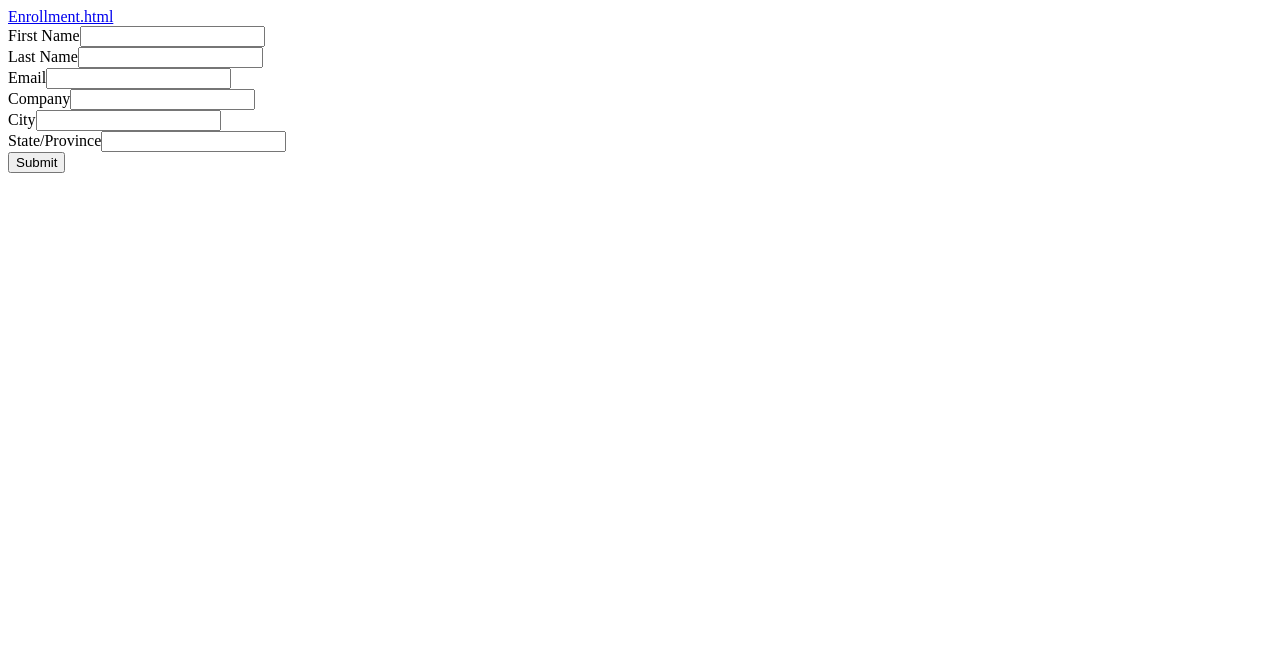
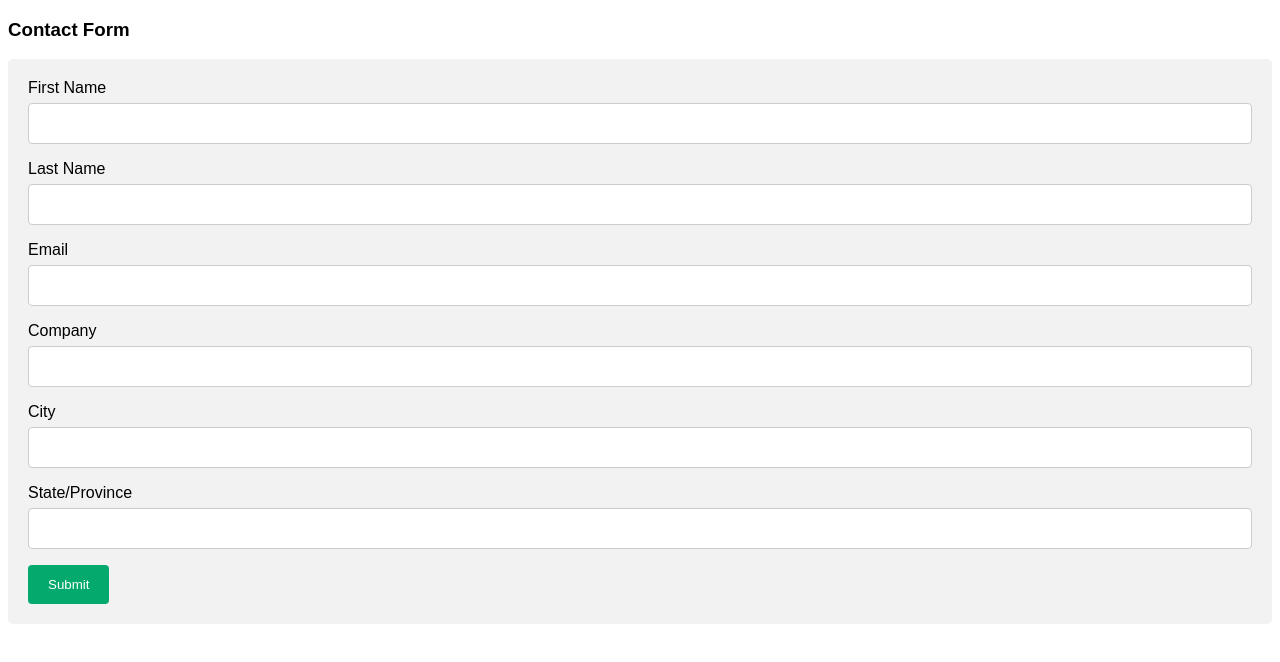
Before and after one commit to qreceperen/SalesForce_Codes-and-Notes, a plain HTML site: page index.html in a window 1280 px wide. Drawn offline with Linux system fonts and the light colour scheme.

Commit message:
Update index.html

```diff
--- a/index.html
+++ b/index.html
@@ -1,15 +1,48 @@
 <!DOCTYPE html>
-<html lang="en">
+<html>
 <head>
-  <meta charset="UTF-8">
-  <meta http-equiv="X-UA-Compatible" content="IE=edge">
-  <meta name="viewport" content="width=device-width, initial-scale=1.0">
-  <title>Document</title>
+<meta name="viewport" content="width=device-width, initial-scale=1">
+<style>
+body {font-family: Arial, Helvetica, sans-serif;}
+* {box-sizing: border-box;}
+
+input[type=text], select, textarea {
+  width: 100%;
+  padding: 12px;
+  border: 1px solid #ccc;
+  border-radius: 4px;
+  box-sizing: border-box;
+  margin-top: 6px;
+  margin-bottom: 16px;
+  resize: vertical;
+}
+
+input[type=submit] {
+  background-color: #04AA6D;
+  color: white;
+  padding: 12px 20px;
+  border: none;
+  border-radius: 4px;
+  cursor: pointer;
+}
+
+input[type=submit]:hover {
+  background-color: #45a049;
+}
+
+.container {
+  border-radius: 5px;
+  background-color: #f2f2f2;
+  padding: 20px;
+}
+</style>
 </head>
 <body>
-  <a href="Enrollment.html">Enrollment.html</a>
 
-<!--  ----------------------------------------------------------------------  -->
+<h3>Contact Form</h3>
+
+<div class="container">
+  <!--  ----------------------------------------------------------------------  -->
 <!--  NOTE: Please add the following <META> element to your page <HEAD>.      -->
 <!--  If necessary, please modify the charset parameter to specify the        -->
 <!--  character set of your HTML page.                                        -->
@@ -46,11 +79,7 @@
 <label for="state">State/Province</label><input  id="state" maxlength="20" name="state" size="20" type="text" /><br>
 
 <input type="submit" name="submit">
-
-
-
-
-  </form>
+</div>
 
 </body>
 </html>
```
